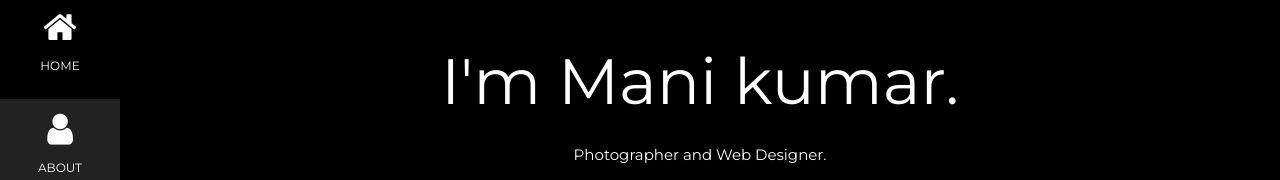
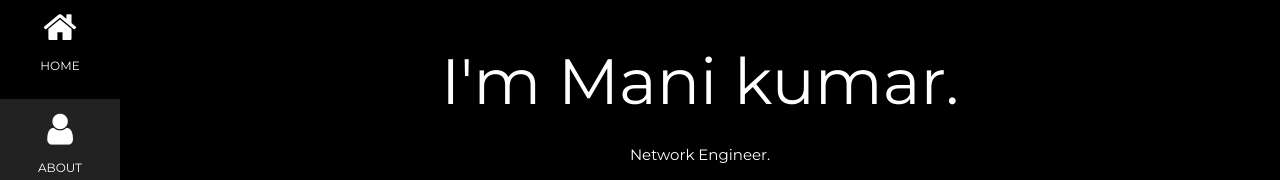
Before and after one commit to thurpatimanikumar/resume, a plain HTML site: page index.html in a window 1280 px wide. Shown: the part 21-201 px from the top of the page. Drawn offline with nearby package versions, Linux system fonts and the light colour scheme.

Commit message:
Update index.html

```diff
--- a/index.html
+++ b/index.html
@@ -57,7 +57,7 @@ body, h1,h2,h3,h4,h5,h6 {font-family: "Montserrat", sans-serif}
   <!-- Header/Home -->
   <header class="w3-container w3-padding-32 w3-center w3-black" id="home">
     <h1 class="w3-jumbo"><span class="w3-hide-small">I'm</span> Mani kumar.</h1>
-    <p>Photographer and Web Designer.</p>
+    <p>Network Engineer.</p>
     <img src="dp.jpg" alt="boy" class="w3-image" width="992" height="1108">
   </header>
 
```
